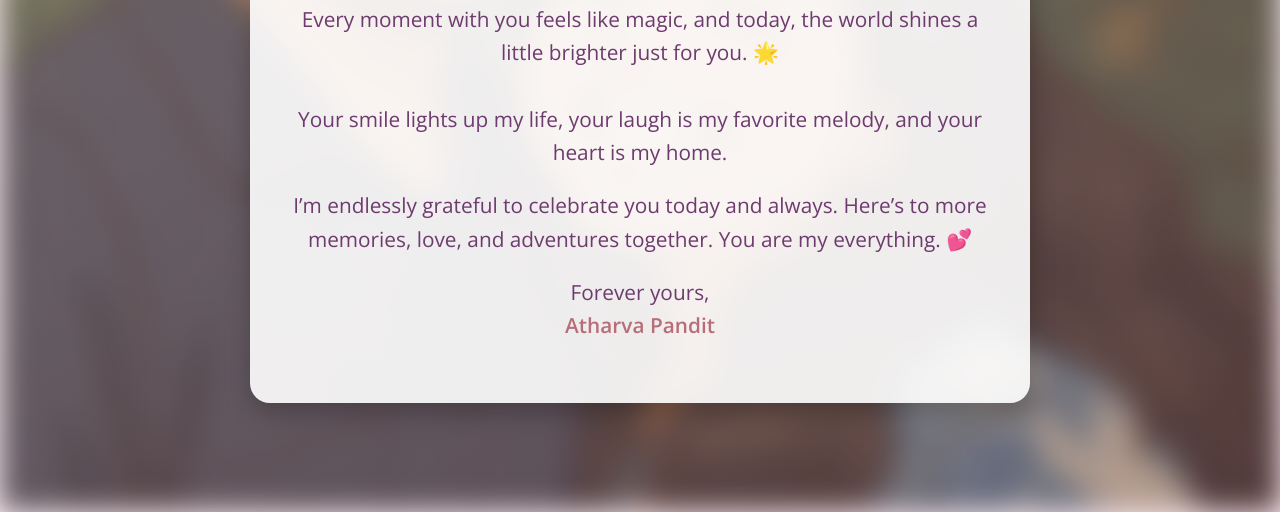
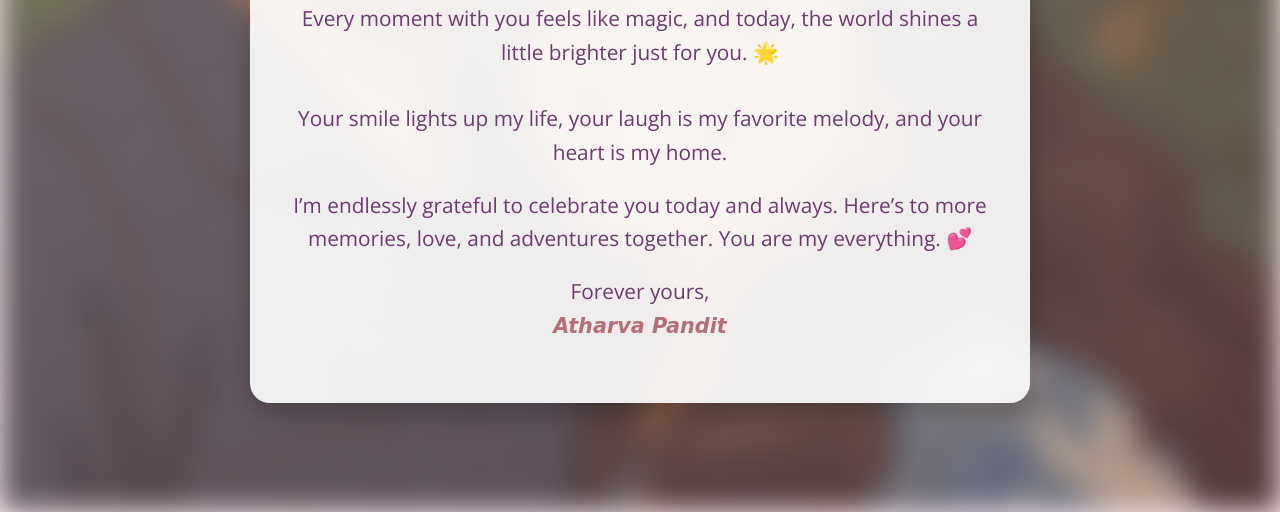
Before and after one commit to AtharvaP-1/birthday-card, a plain HTML site: page index.html in a window 1280 px wide. Shown: the part 288-800 px from the top of the page. Drawn offline with nearby package versions, Linux system fonts and the light colour scheme.

Commit message:
Update index.html

```diff
--- a/index.html
+++ b/index.html
@@ -86,6 +86,9 @@
 
     strong {
       color: #b76e79;
+      font-family: 'Dancing Script', cursive;
+      font-weight: 700;
+      font-style: italic;
     }
 
     @keyframes fadeIn {
```
